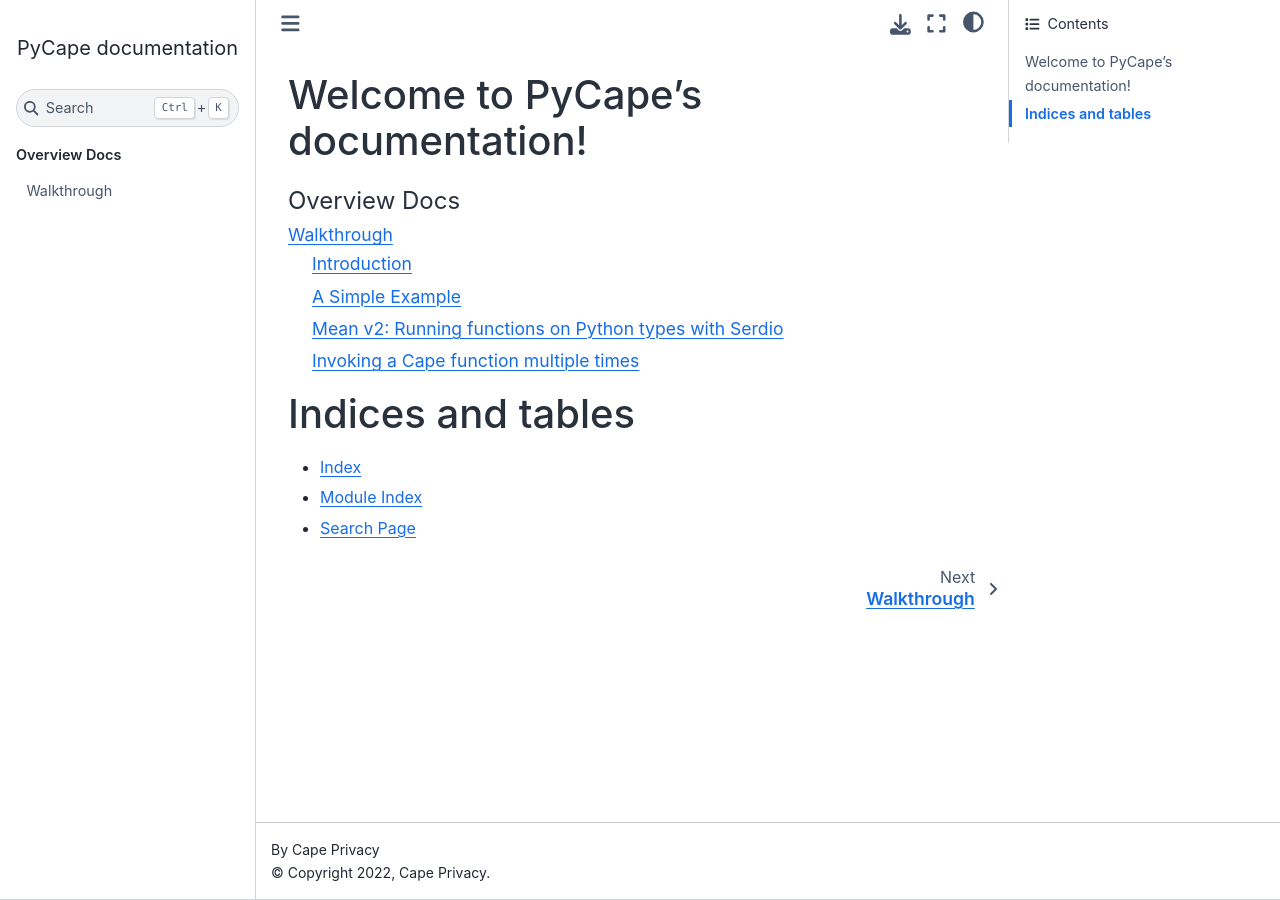
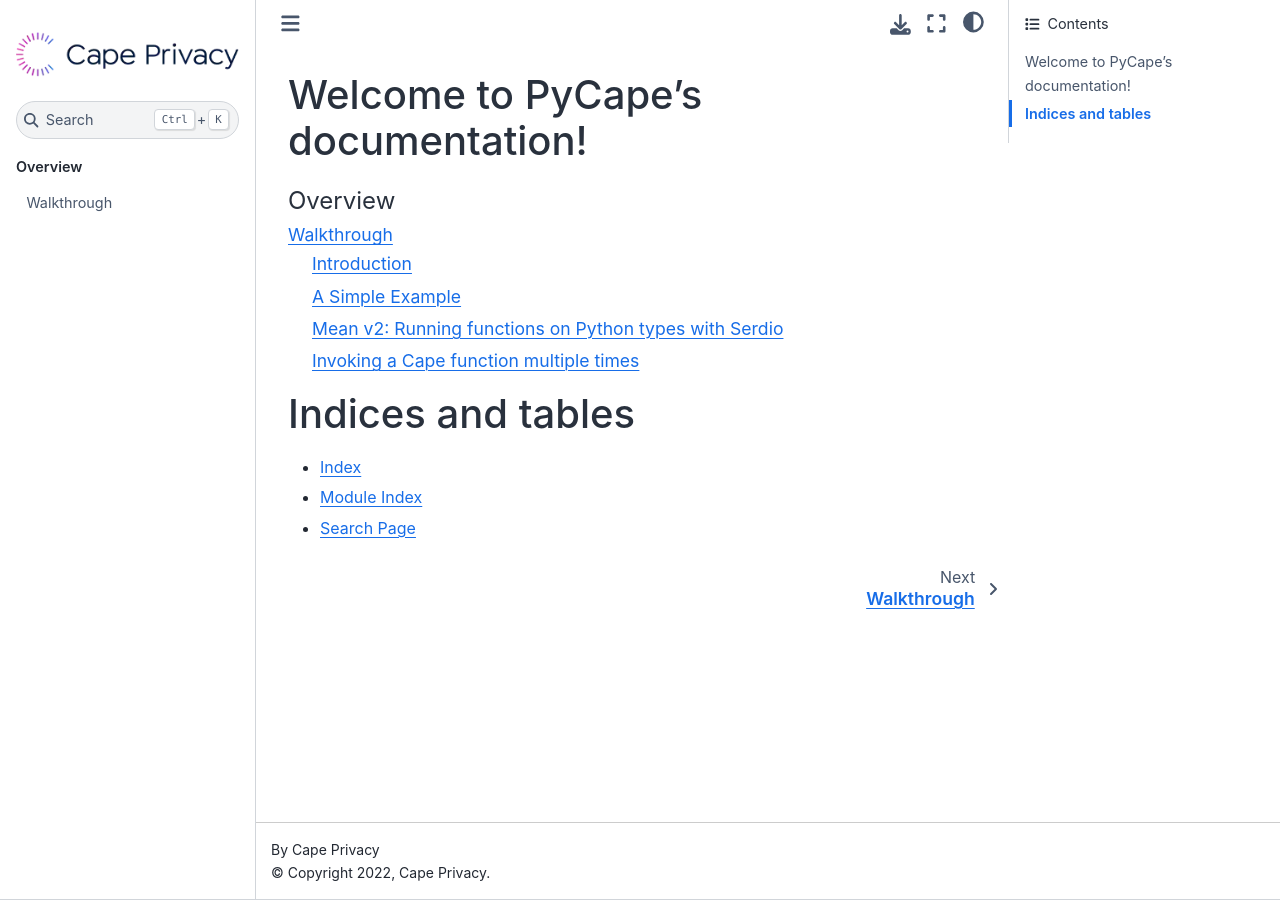
Before and after one commit to capeprivacy/pycape, a Sphinx documentation site: the page built from docs/source/index.rst, in a window 1280 px wide. Built offline with Sphinx 7.4.7 and the Sphinx Book theme 1.1.4, drawn with Linux system fonts in a browser that asks for light colours; pages that are not in the unit, such as notebooks, are missing from menus.

```diff
--- a/docs/source/conf.py
+++ b/docs/source/conf.py
@@ -30,7 +30,9 @@ author = "Cape Privacy"
 # ones.
 extensions = [
     "sphinx.ext.napoleon",
+    "sphinx.ext.viewcode",
     "myst_parser",
+    "sphinx_copybutton",
 ]
 
 napoleon_include_init_with_doc = True
@@ -51,6 +53,20 @@ exclude_patterns = ["../_build", "Thumbs.db", ".DS_Store"]
 #
 html_theme = "sphinx_book_theme"
 
+# Theme options are theme-specific and customize the look and feel of a theme
+# further.  For a list of options available for each theme, see the
+# documentation.
+html_theme_options = {
+    "logo_only": True,
+    "show_toc_level": 2,
+}
+
+# The name of an image file (relative to this directory) to place at the top
+# of the sidebar.
+html_logo = "../_static/cape_logo.png"
+html_favicon = "../_static/favicon.png"
+
+
 # Add any paths that contain custom static files (such as style sheets) here,
 # relative to this directory. They are copied after the builtin static files,
 # so a file named "default.css" will overwrite the builtin "default.css".
--- a/docs/source/index.rst
+++ b/docs/source/index.rst
@@ -8,7 +8,7 @@ Welcome to PyCape's documentation!
 
 .. toctree::
    :maxdepth: 2
-   :caption: Overview Docs
+   :caption: Overview
 
    pycape-readme
    walkthrough
```
Also changed, not shown: docs/source/walkthrough.md (+1 -1 lines), docs/_static/cape_logo.png (added), docs/_static/favicon.png (added), serdio/README.md, 1 other file.
